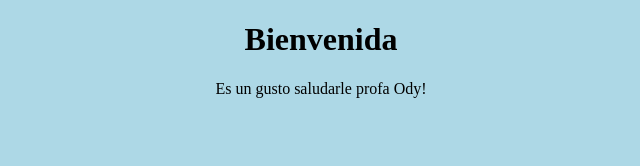
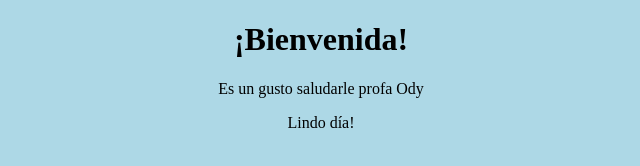
Before and after one commit to 25300756/MiRepositorio, a plain HTML site: page index.html in a window 1280 px wide. Shown: the whole page, without its empty margins (319-959 px from the left). Drawn offline with Linux system fonts and the light colour scheme.

Commit message:
Update index.html

```diff
--- a/index.html
+++ b/index.html
@@ -1,7 +1,8 @@
 <!DOCTYPE html>
 <html>
 <body style="background:lightblue; text-align:center;">
-<h1>Bienvenida</h1>
-<p>Es un gusto saludarle profa Ody!</p>
+<h1>¡Bienvenida!</h1>
+<p>Es un gusto saludarle profa Ody</p>
+  <p>Lindo día!</p>
 </body>
 </html>
```
